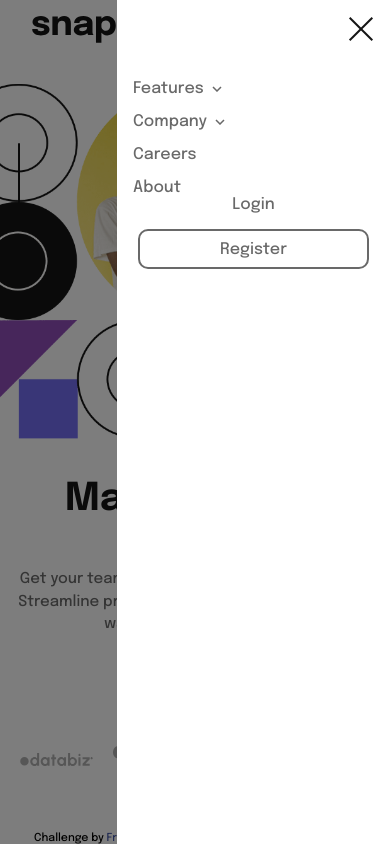
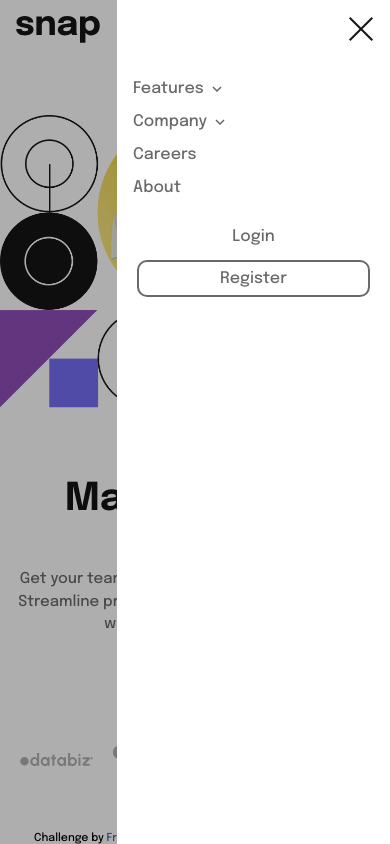
Before and after one commit to Emmanuel-obiora/into-with-dropdown, a React (Create React App) app: page / in a window 390 px wide. Both pictures are taken after a click on the picture 342 px from the left and 31 px from the top of the page. Built offline with nearby package versions, Linux system fonts and the light colour scheme.

Commit message:
Resolving issues relating to syles

```diff
--- a/src/Components/Modal2.jsx
+++ b/src/Components/Modal2.jsx
@@ -1,8 +1,8 @@
 import React from 'react'
 
-const Modal2 = ({data}) => {
+const Modal2 = ({data, deactivate}) => {
   return (
-    <div id='Closing' className='closin' onClick={data}></div>
+    <div id='Closing' className='closin' onClick={()=>{data(); deactivate();}}></div>
   )
 }
 
--- a/src/Components/Nav.jsx
+++ b/src/Components/Nav.jsx
@@ -105,7 +105,7 @@ const Nav = () => {
         <img src={OpenNavM} onClick={mobileNavToggle} alt="" />
     </header>
     <Modal close={closeOpenNav}/>
-    <Modal2 data={mobileNavToggle} />
+    <Modal2 data={mobileNavToggle} deactivate={closeOpenNav} />
     </>
   )
 }
--- a/src/Sass/_company.scss
+++ b/src/Sass/_company.scss
@@ -8,13 +8,17 @@
     border: 1px solid $Almost-White;
     border-radius: 10px;
     width: 7rem;
-    font-size: 14px;
+    font-size: 15px;
     box-shadow: 0 5px 10px 10px $gray;
     // z-index: 30;
 
     @media(max-width: 37.5rem){
         position: relative;
         top: 0;
+        box-shadow: none;
+        border: none;
+        border-radius: 0;
+        padding: 0 1rem;
     }
 
     & > ul{
--- a/src/Sass/_features.scss
+++ b/src/Sass/_features.scss
@@ -15,6 +15,10 @@
     @media(max-width: 37.5rem){
         position: relative;
         top: 0;
+        box-shadow: none;
+        border: none;
+        border-radius: 0;
+        padding: 0 1rem;
     }
 
     & > ul{
--- a/src/Sass/_header.scss
+++ b/src/Sass/_header.scss
@@ -2,8 +2,7 @@
     display: flex;
     align-items: center;
     margin-bottom: auto;
-    padding: 1rem 2rem;
-    // z-index: 10;
+    padding: 1rem;
     gap: 2rem;
     justify-content: space-between;
 
--- a/src/Sass/_home.scss
+++ b/src/Sass/_home.scss
@@ -107,7 +107,6 @@
 
         @media(max-width: 37.5rem){
             background-image: url('/src/images/image-hero-mobile.png');
-            background-size: cover;
             width:100vw;
             height: 42vh;
         }
--- a/src/Sass/_modal.scss
+++ b/src/Sass/_modal.scss
@@ -21,7 +21,7 @@
     left: 0;
     top: 0;
     bottom: 0;
-    background: rgba(0, 0, 0, .5);
+    background: rgba(0, 0, 0, .3);
 }
 
 // activating modal2 box
--- a/src/Sass/_nav.scss
+++ b/src/Sass/_nav.scss
@@ -99,7 +99,12 @@
 
     @media(max-width: 37.5rem){
         display: flex;
-        padding: .6rem 5rem;
+        position: absolute;
+        align-items: center;
+        justify-content: center;
+        width: 85%;
+        padding: .5rem 0;
+        margin-top: 2rem;
     }
 }
 
@@ -109,12 +114,7 @@
     transition: all .3s ease-in;
 }
 
-// closing mobile nav
-.active-mobile-close{
-    display: block;
-}
-
 // for opening mobile nav
 .active-mobile-open{
-    display: block;
+    display: flex;
 }
--- a/src/styles.css
+++ b/src/styles.css
@@ -18,7 +18,7 @@ body {
   display: flex;
   align-items: center;
   margin-bottom: auto;
-  padding: 1rem 2rem;
+  padding: 1rem;
   gap: 2rem;
   justify-content: space-between;
 }
@@ -131,7 +131,12 @@ body {
 @media (max-width: 37.5rem) {
   .color2 {
     display: flex;
-    padding: 0.6rem 5rem;
+    position: absolute;
+    align-items: center;
+    justify-content: center;
+    width: 85%;
+    padding: 0.5rem 0;
+    margin-top: 2rem;
   }
 }
 
@@ -140,12 +145,8 @@ body {
   transition: all 0.3s ease-in;
 }
 
-.active-mobile-close {
-  display: block;
-}
-
 .active-mobile-open {
-  display: block;
+  display: flex;
 }
 
 .feature {
@@ -166,6 +167,10 @@ body {
   .feature {
     position: relative;
     top: 0;
+    box-shadow: none;
+    border: none;
+    border-radius: 0;
+    padding: 0 1rem;
   }
 }
 .feature > ul {
@@ -189,13 +194,17 @@ body {
   border: 1px solid hsl(0, 0%, 98%);
   border-radius: 10px;
   width: 7rem;
-  font-size: 14px;
+  font-size: 15px;
   box-shadow: 0 5px 10px 10px rgb(231, 227, 227);
 }
 @media (max-width: 37.5rem) {
   .company {
     position: relative;
     top: 0;
+    box-shadow: none;
+    border: none;
+    border-radius: 0;
+    padding: 0 1rem;
   }
 }
 .company > ul {
@@ -317,7 +326,6 @@ body {
 @media (max-width: 37.5rem) {
   .home-right {
     background-image: url("/src/images/image-hero-mobile.png");
-    background-size: cover;
     width: 100vw;
     height: 42vh;
   }
@@ -353,7 +361,7 @@ body {
   left: 0;
   top: 0;
   bottom: 0;
-  background: rgba(0, 0, 0, 0.5);
+  background: rgba(0, 0, 0, 0.3);
 }
 
 .modall-active {
```
Also changed, not shown: 1 other file (tests, documents, lock files or other folders).
